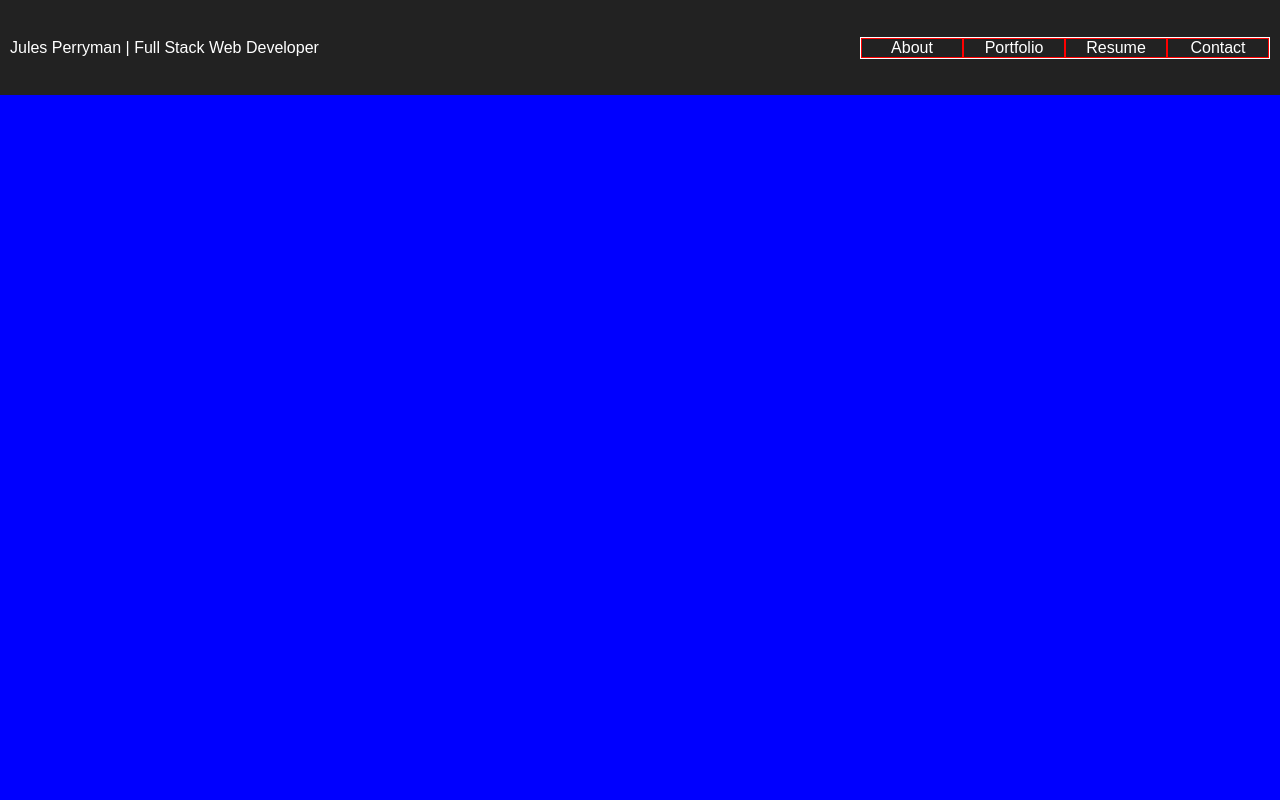
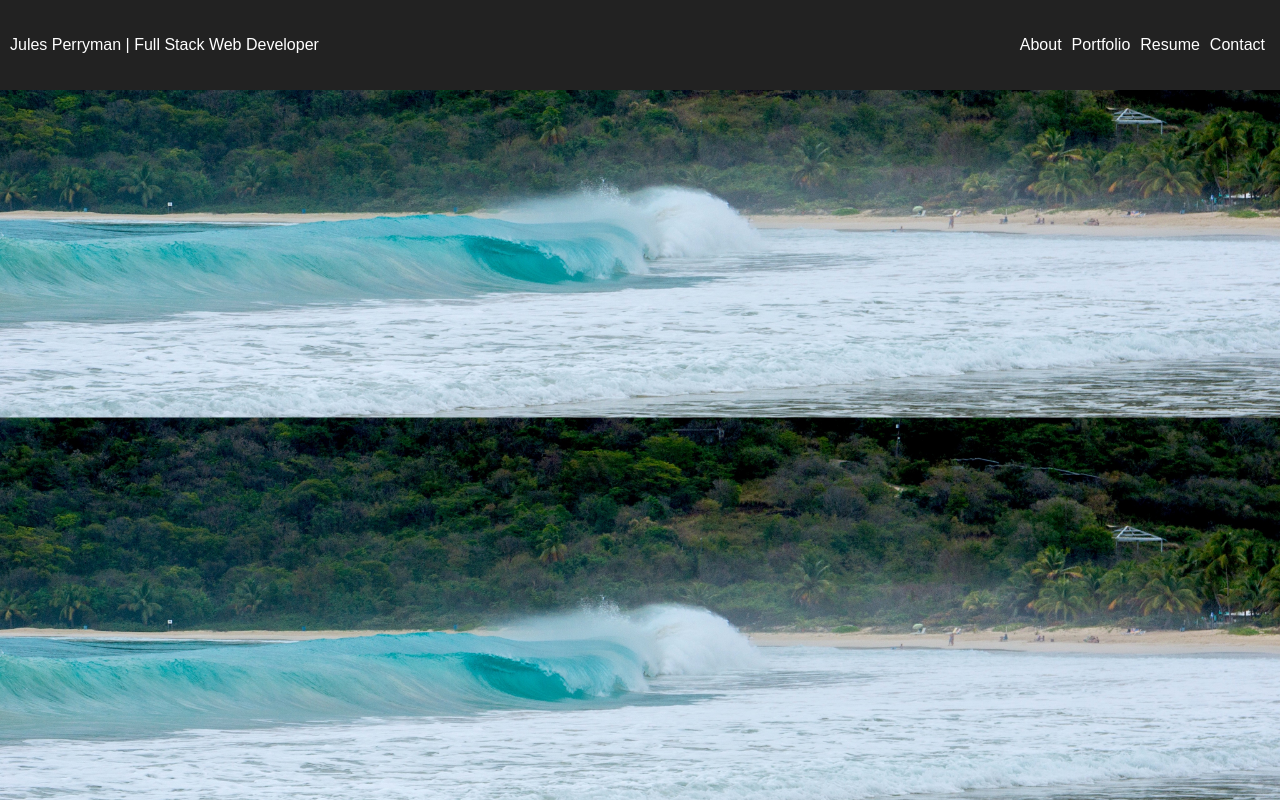
Before and after one commit to jperryman23/personal-website, a React (Create React App) app: page / in a window 1280 px wide. Built offline with nearby package versions, Linux system fonts and the light colour scheme.

Commit message:
updated background image

```diff
--- a/src/App.css
+++ b/src/App.css
@@ -1,3 +1,8 @@
+html, body {
+    /*height: 100%;*/
+    /*width: 100%;*/
+}
+
 .App {
   text-align: left;
 }
@@ -9,7 +14,7 @@
 
 .App-header {
   background-color: #222;
-  height: 75px;
+  height: 70px;
   padding: 10px;
   color: white;
   display: flex;
@@ -20,19 +25,25 @@
 .App-menu {
     display: flex;
     justify-content: space-between;
-    border: 1px solid white;
+    /*border: 1px solid white;*/
 }
 
 .Menu-item{
-    border: 1px solid red;
+    /*border: 1px solid red;*/
     align-items: center;
     text-align: center;
-    width: 100px;
+    padding: 5px;
 }
 
 body{
-    background-color: blue;
+    background-image: url("/../../images/flamenco-beach.jpeg");
+    background-size: cover;
+    display: flex;
+
+    /*flex-wrap: nowrap;*/
+    flex-direction: column;
 }
+
 .App-intro {
   font-size: large;
 }
```
Also changed, not shown: public/images/flamenco-beach.jpeg (added).
